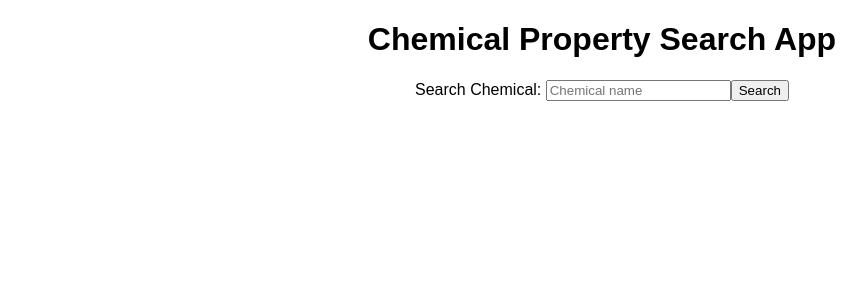
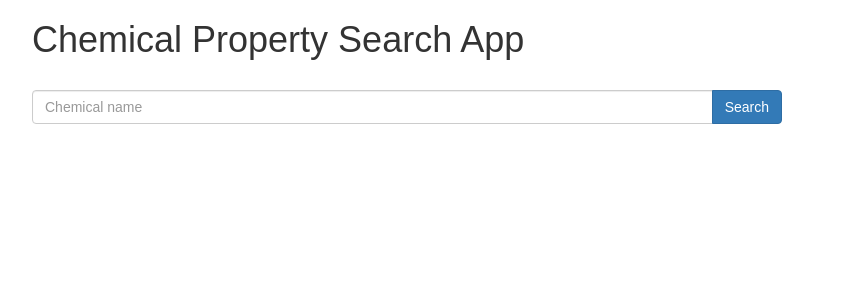
Before and after one commit to tpstar/chem-prop-findr-client, a React (Create React App) app: page / in a window 1280 px wide. Shown: the top 300 px of the page, without its empty margins (38-904 px from the left). Built offline with nearby package versions, Linux system fonts and the light colour scheme.

Commit message:
bootstrap

```diff
--- a/package.json
+++ b/package.json
@@ -4,6 +4,7 @@
   "private": true,
   "dependencies": {
     "react": "^15.6.1",
+    "react-bootstrap": "^0.31.2",
     "react-dom": "^15.6.1",
     "react-scripts": "1.0.10"
   },
--- a/public/index.html
+++ b/public/index.html
@@ -10,6 +10,7 @@
     -->
     <link rel="manifest" href="%PUBLIC_URL%/manifest.json">
     <link rel="shortcut icon" href="%PUBLIC_URL%/favicon.ico">
+    <link rel="stylesheet" href="https://maxcdn.bootstrapcdn.com/bootstrap/latest/css/bootstrap.min.css">
     <!--
       Notice the use of %PUBLIC_URL% in the tags above.
       It will be replaced with the URL of the `public` folder during the build.
--- a/src/App.css
+++ b/src/App.css
@@ -1,3 +1,3 @@
 .App {
-  text-align: center;
+
 }
--- a/src/App.js
+++ b/src/App.js
@@ -24,9 +24,9 @@ class App extends Component {
 
   render() {
     return (
-      <div className="App">
-
-        <h1>Chemical Property Search App</h1>
+      <div className="App container">
+            <h1>Chemical Property Search App</h1>
+        <br></br>
 
         <div className="searchbar">
           <SearchChemical qChemical={this.searchChemical}/>
--- a/src/components/Chemical.js
+++ b/src/components/Chemical.js
@@ -13,7 +13,10 @@ const Chemical = ({chemical}) => {
     return Object.keys(propObj).map(key => {
       if (propObj[key] && propObj[key] !== " ") {
         return (
-          <p key={key}> {key}: {propObj[key]} </p>
+          <div key={key}>
+            <span className="col-md-6 col-sm-6 col-xs-6"> {key}: </span>
+            <span className="col-md-6 col-sm-6 col-xs-6"> {propObj[key]} </span>
+          </div>
         )
       }
     })
@@ -25,7 +28,11 @@ const Chemical = ({chemical}) => {
   }
   return (
     <div className="chemical">
-      {properties()}
+      <div className="row">
+        <div className="col-md-8 offset-md-4 col-sm-8 offset-sm-8 col-xs-8 offset-xs-8">
+          {properties()}
+        </div>
+      </div>
     </div>
   )
 }
--- a/src/components/SearchChemical.js
+++ b/src/components/SearchChemical.js
@@ -8,25 +8,41 @@ class SearchChemical extends Component {
 
   }
 
-  hanleOnChange = event => {
+  handleOnChange = event => {
     this.setState({term: event.target.value})
   }
 
   handleOnClick = event => {
     this.props.qChemical(this.state.term)
+    console.log(this.state.term)
   }
 
   render() {
     return (
 
       <div className="search-chemical">
-        <label htmlFor="chemical_search">Search Chemical: </label>
-        <input
-          value={this.state.term}
-          placeholder="Chemical name"
-          onChange={this.hanleOnChange}
-        />
-        <button onClick={this.handleOnClick}>Search</button>
+        <div className="row justify-content-center">
+          <div className="col-md-8 offset-md-4 col-sm-8 offset-sm-4">
+            <div className="input-group">
+              <input
+                value={this.state.term}
+                type="text"
+                className="form-control"
+                placeholder="Chemical name"
+                onChange={this.handleOnChange}
+              />
+              <span className="input-group-btn">
+                <button
+                  onClick={this.handleOnClick}
+                  className="btn btn-primary"
+                  type="button">
+                  Search
+                </button>
+              </span>
+            </div>
+          </div>
+        </div>
+        <br></br>
       </div>
 
     )
```
